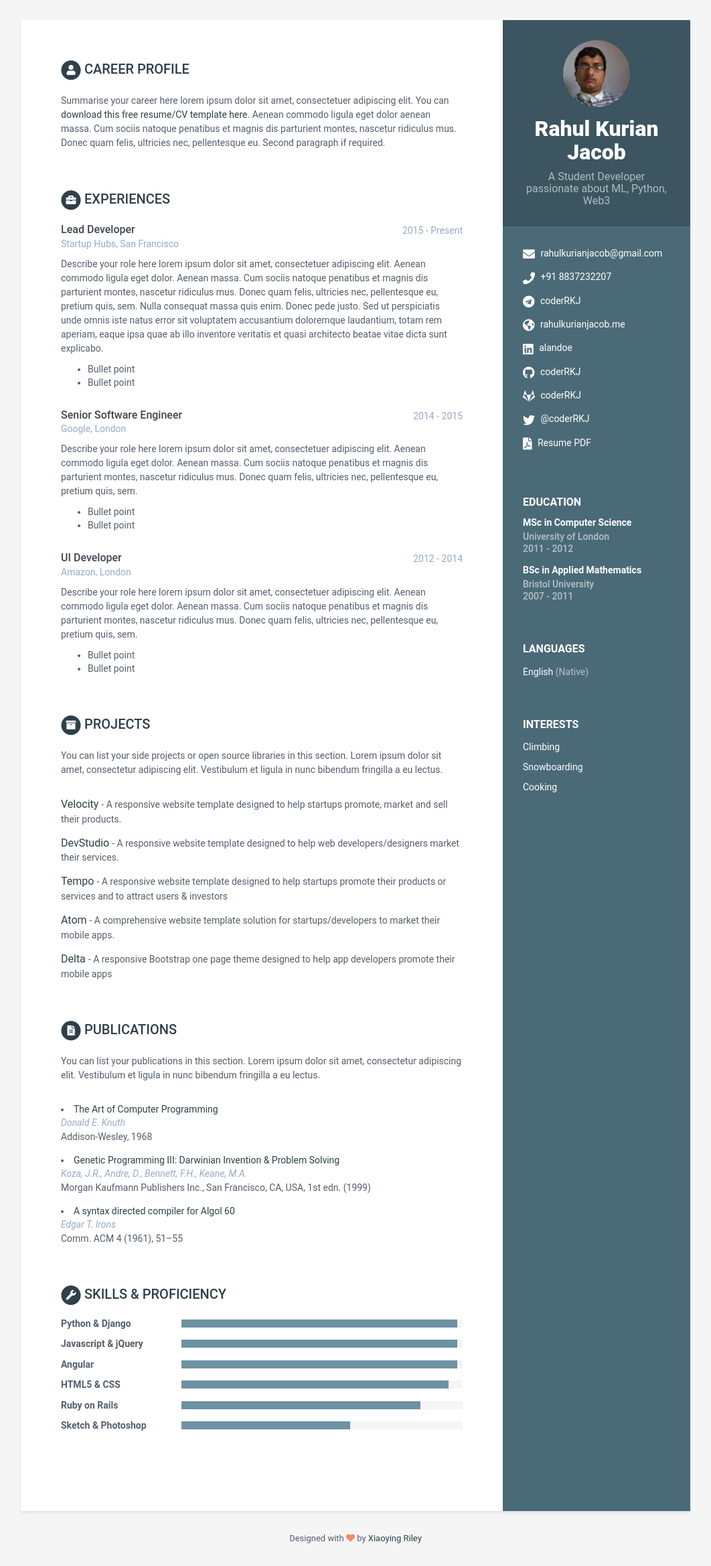
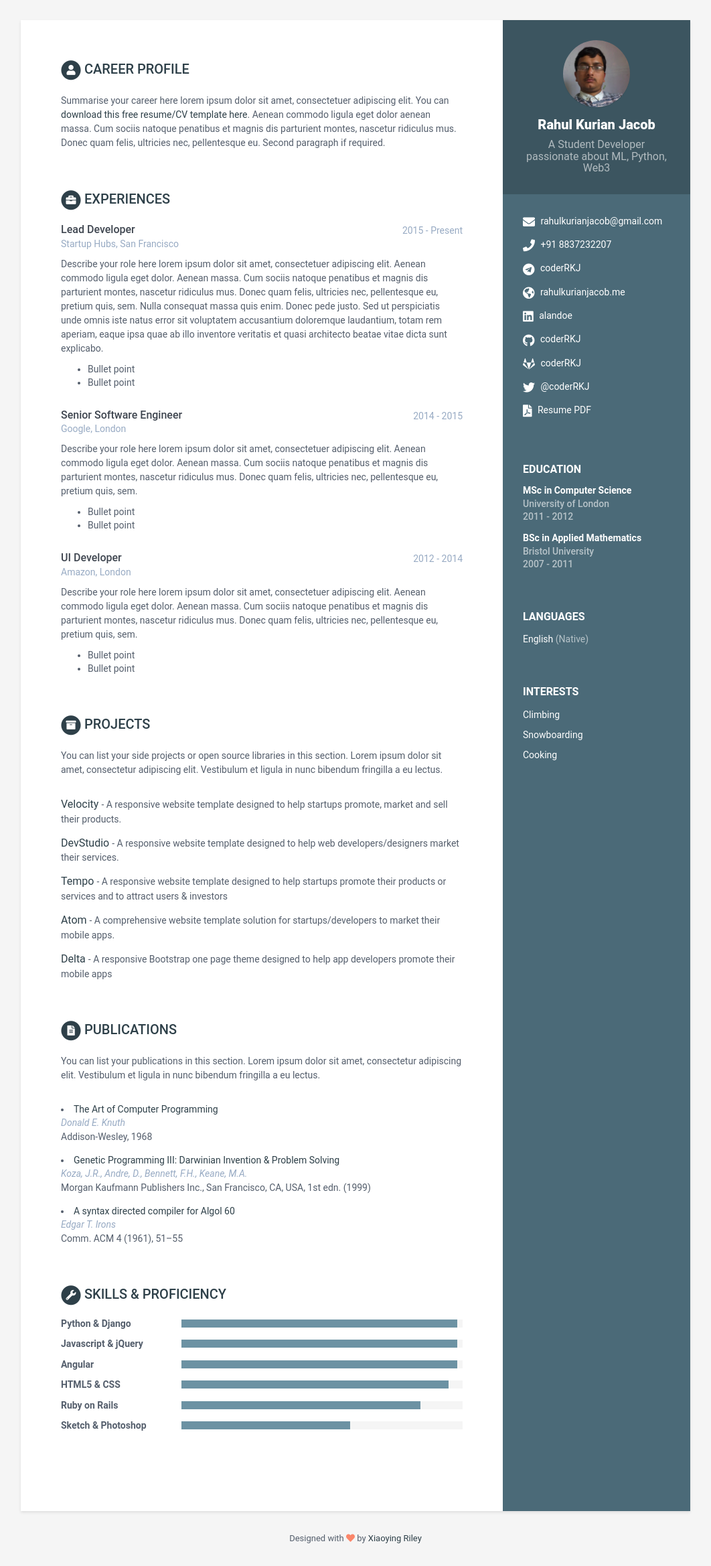
Before and after one commit to coderRKJ/coderRKJ.github.io, a Jekyll site: the page built from index.html, in a window 1280 px wide. Shown: the whole page at 67% size, without its empty margins (109-1171 px from the left). Built offline with Jekyll 4.4.1, drawn with Linux system fonts in a browser that asks for light colours.

Commit message:
Update sidebar.name font size.
Forcing single line sidebar.name using inline style "font-size: 20px;".

```diff
--- a/_includes/sidebar.html
+++ b/_includes/sidebar.html
@@ -8,7 +8,7 @@
     {% endif %}
 
     {% if sidebar.name %}
-    <h2 class="name">{{ sidebar.name }}</h2>
+    <h2 class="name" style="font-size: 20px;">{{ sidebar.name }}</h2>
     {% endif %}
 
     {% if sidebar.tagline %}
```
